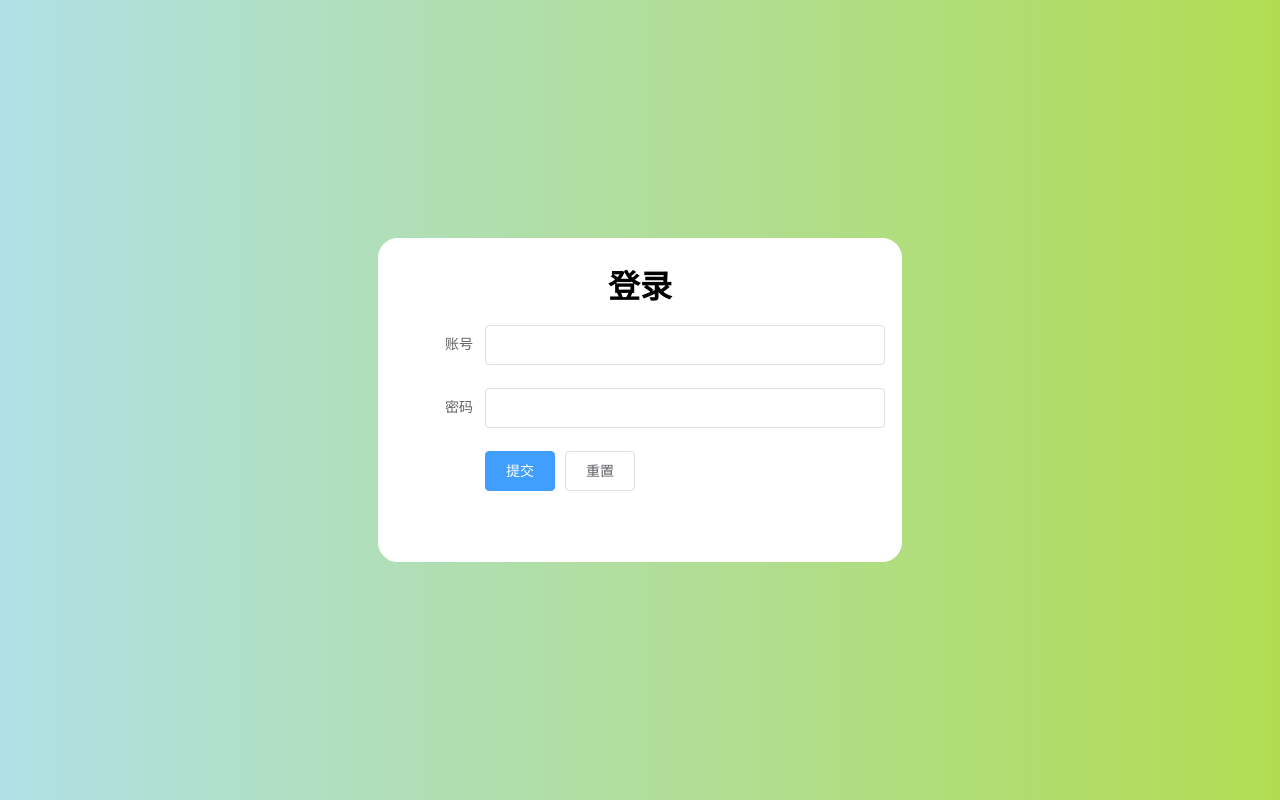
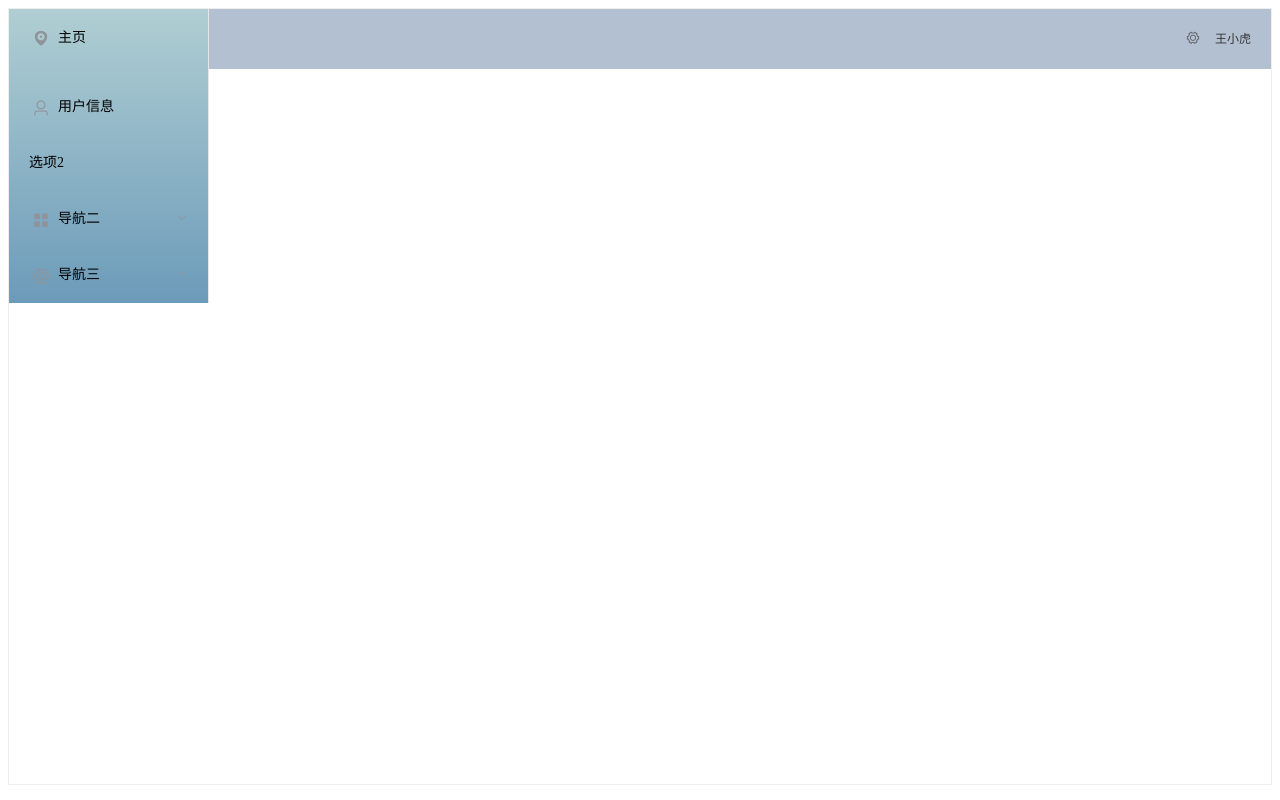
Before and after one commit to Lune1111/adminstration_vue, a Vue app: page /#/ in a window 1280 px wide. Built offline with nearby package versions, Linux system fonts and the light colour scheme.

Commit message:
子路由修改，登录功能未完善

```diff
--- a/src/App.vue
+++ b/src/App.vue
@@ -1,85 +1,11 @@
 <template>
-  <el-container style="height: 777px; border: 1px solid #eee">
-    <el-aside width="200px">
-      <el-menu router class="grad" text-color="black">
-          <el-menu-item index="999" :route="{ path: '/home' }" style="text-align:left !important">
-            <i class="el-icon-location"></i>
-            <span class="el-menu-item-name" style="margin-left: 0">主页</span>
-          </el-menu-item>
-          <el-menu-item-group>
-            <el-menu-item index="/user"><i class="el-icon-user"></i>用户信息</el-menu-item>
-            <el-menu-item index="/login">选项2</el-menu-item>
-          </el-menu-item-group>
-        <el-submenu index="2">
-          <template slot="title"><i class="el-icon-menu"></i>导航二</template>
-          <el-menu-item-group>
-            <template slot="title">分组一</template>
-            <el-menu-item index="2-1">选项1</el-menu-item>
-            <el-menu-item index="2-2">选项2</el-menu-item>
-          </el-menu-item-group>
-          <el-menu-item-group title="分组2">
-            <el-menu-item index="2-3">选项3</el-menu-item>
-          </el-menu-item-group>
-          <el-submenu index="2-4">
-            <template slot="title">选项4</template>
-            <el-menu-item index="2-4-1">选项4-1</el-menu-item>
-          </el-submenu>
-        </el-submenu>
-        <el-submenu index="3">
-          <template slot="title"><i class="el-icon-setting"></i>导航三</template>
-          <el-menu-item-group>
-            <template slot="title">分组一</template>
-            <el-menu-item index="3-1">选项1</el-menu-item>
-            <el-menu-item index="3-2">选项2</el-menu-item>
-          </el-menu-item-group>
-          <el-menu-item-group title="分组2">
-            <el-menu-item index="3-3">选项3</el-menu-item>
-          </el-menu-item-group>
-          <el-submenu index="3-4">
-            <template slot="title">选项4</template>
-            <el-menu-item index="3-4-1">选项4-1</el-menu-item>
-          </el-submenu>
-        </el-submenu>
-      </el-menu>
-    </el-aside>
-
-    <el-container>
-      <el-header style="text-align: right; font-size: 12px">
-        <el-dropdown>
-          <i class="el-icon-setting" style="margin-right: 15px"></i>
-          <el-dropdown-menu slot="dropdown">
-            <el-dropdown-item>查看</el-dropdown-item>
-            <el-dropdown-item>新增</el-dropdown-item>
-            <el-dropdown-item>删除</el-dropdown-item>
-          </el-dropdown-menu>
-        </el-dropdown>
-        <span>王小虎</span>
-      </el-header>
-
-      <router-view></router-view>
-    </el-container>
-  </el-container>
+  <div>
+    <router-view/>
+  </div>
 </template>
 
 <style>
-.grad {
-  background: linear-gradient(to bottom, #b0ced3, #6c9bb9);
-}
-
-.el-header {
-  background-color: #B3C0D1;
-  color: #333;
-  line-height: 60px;
-}
-
-.el-aside {
-  color: #333;
+#app{
+  min-height: 100vh;
 }
 </style>
-
-<script>
-export default {
-  data() {
-    }
-  }
-</script>
--- a/src/main.js
+++ b/src/main.js
@@ -3,13 +3,14 @@ import router from './router'
 import store from './store'
 import ElementUI from 'element-ui';
 import 'element-ui/lib/theme-chalk/index.css';
-import userLogin from "@/views/userLogin";
-
+import App from "@/App";
+// import userLogin from "@/views/userLogin";
+// import pages from "@/views/paGes";
 Vue.config.productionTip = false
 Vue.use(ElementUI);
 
 new Vue({
   router,
   store,
-  render: h => h(userLogin)
+  render: h => h(App)
 }).$mount('#app')
--- a/src/router/index.js
+++ b/src/router/index.js
@@ -3,7 +3,8 @@ import VueRouter from 'vue-router'
 import userMessage from "@/views/userMessage";
 import userHome from "@/views/userHome";
 import userLogin from "@/views/userLogin";
-import App from "@/App"
+import App from "@/App";
+import Manage from "@/views/Manage";
 
 Vue.use(VueRouter)
 
@@ -11,17 +12,11 @@ export default new VueRouter({
   routes:[
     {
       path:'/',
-      component:App,
-    },
-    {
-      path:'/user',
-      name:'user',
-      component:userMessage
-    },
-    {
-      path:'/home',
-      name:userHome,
-      component:userHome
+      component:Manage,
+      children:[
+        {path:'user', name:'用户信息', component:userMessage},
+        {path:'home', name:'首页', component:userHome},
+      ]
     },
     {
       path:'/login',
--- /dev/null
+++ b/src/views/Aside.vue
@@ -0,0 +1,66 @@
+<template>
+  <div>
+    <el-menu router class="grad" text-color="black">
+      <el-menu-item index="999" :route="{ path: 'home' }" style="text-align:left !important">
+        <i class="el-icon-location"></i>
+        <span class="el-menu-item-name" style="margin-left: 0">主页</span>
+      </el-menu-item>
+      <el-menu-item-group>
+        <el-menu-item index="user"><i class="el-icon-user"></i>用户信息</el-menu-item>
+        <el-menu-item index="login">选项2</el-menu-item>
+      </el-menu-item-group>
+      <el-submenu index="2">
+        <template slot="title"><i class="el-icon-menu"></i>导航二</template>
+        <el-menu-item-group>
+          <template slot="title">分组一</template>
+          <el-menu-item index="2-1">选项1</el-menu-item>
+          <el-menu-item index="2-2">选项2</el-menu-item>
+        </el-menu-item-group>
+        <el-menu-item-group title="分组2">
+          <el-menu-item index="2-3">选项3</el-menu-item>
+        </el-menu-item-group>
+        <el-submenu index="2-4">
+          <template slot="title">选项4</template>
+          <el-menu-item index="2-4-1">选项4-1</el-menu-item>
+        </el-submenu>
+      </el-submenu>
+      <el-submenu index="3">
+        <template slot="title"><i class="el-icon-setting"></i>导航三</template>
+        <el-menu-item-group>
+          <template slot="title">分组一</template>
+          <el-menu-item index="3-1">选项1</el-menu-item>
+          <el-menu-item index="3-2">选项2</el-menu-item>
+        </el-menu-item-group>
+        <el-menu-item-group title="分组2">
+          <el-menu-item index="3-3">选项3</el-menu-item>
+        </el-menu-item-group>
+        <el-submenu index="3-4">
+          <template slot="title">选项4</template>
+          <el-menu-item index="3-4-1">选项4-1</el-menu-item>
+        </el-submenu>
+      </el-submenu>
+    </el-menu>
+  </div>
+</template>
+
+<script>
+export default {
+  name: "Aside"
+}
+</script>
+
+<style scoped>
+.grad {
+  background: linear-gradient(to bottom, #b0ced3, #6c9bb9);
+}
+
+.el-header {
+  background-color: #B3C0D1;
+  color: #333;
+  line-height: 60px;
+}
+
+.el-aside {
+  color: #333;
+}
+</style>
--- /dev/null
+++ b/src/views/Header.vue
@@ -0,0 +1,35 @@
+<template>
+  <div>
+    <el-dropdown>
+      <i class="el-icon-setting" style="margin-right: 15px"></i>
+      <el-dropdown-menu slot="dropdown">
+        <el-dropdown-item>查看</el-dropdown-item>
+        <el-dropdown-item>新增</el-dropdown-item>
+        <el-dropdown-item>删除</el-dropdown-item>
+      </el-dropdown-menu>
+    </el-dropdown>
+    <span>王小虎</span>
+  </div>
+</template>
+
+<script>
+export default {
+  name: "Header"
+}
+</script>
+
+<style scoped>
+.grad {
+  background: linear-gradient(to bottom, #b0ced3, #6c9bb9);
+}
+
+.el-header {
+  background-color: #B3C0D1;
+  color: #333;
+  line-height: 60px;
+}
+
+.el-aside {
+  color: #333;
+}
+</style>
--- /dev/null
+++ b/src/views/Manage.vue
@@ -0,0 +1,40 @@
+<template>
+  <el-container style="height: 777px; border: 1px solid #eee">
+    <el-aside width="200px">
+      <Aside/>
+    </el-aside>
+    <el-container>
+      <el-header style="text-align: right; font-size: 12px">
+        <Header/>
+      </el-header>
+      <router-view/>
+    </el-container>
+  </el-container>
+</template>
+
+<script>
+import Aside from "@/views/Aside";
+import Header from "@/views/Header";
+export default {
+  name: "Manage",
+  components: {Header, Aside},
+    data() {
+    }
+}
+</script>
+
+<style scoped>
+.grad {
+  background: linear-gradient(to bottom, #b0ced3, #6c9bb9);
+}
+
+.el-header {
+  background-color: #B3C0D1;
+  color: #333;
+  line-height: 60px;
+}
+
+.el-aside {
+  color: #333;
+}
+</style>
--- a/vue.config.js
+++ b/vue.config.js
@@ -1,4 +1,5 @@
 const { defineConfig } = require('@vue/cli-service')
 module.exports = defineConfig({
-  transpileDependencies: true
+  transpileDependencies: true,
+  lintOnSave:false
 })
```
